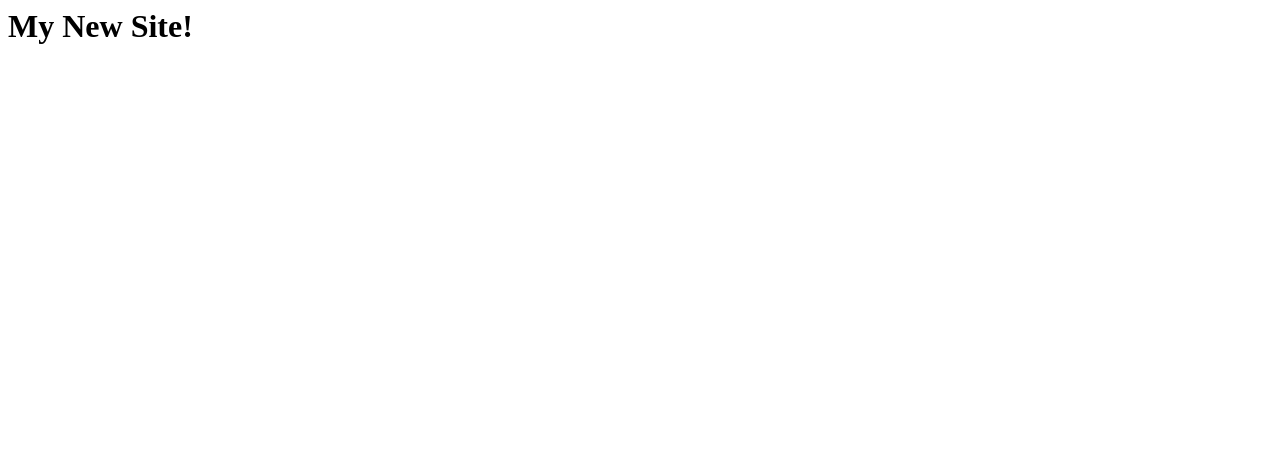
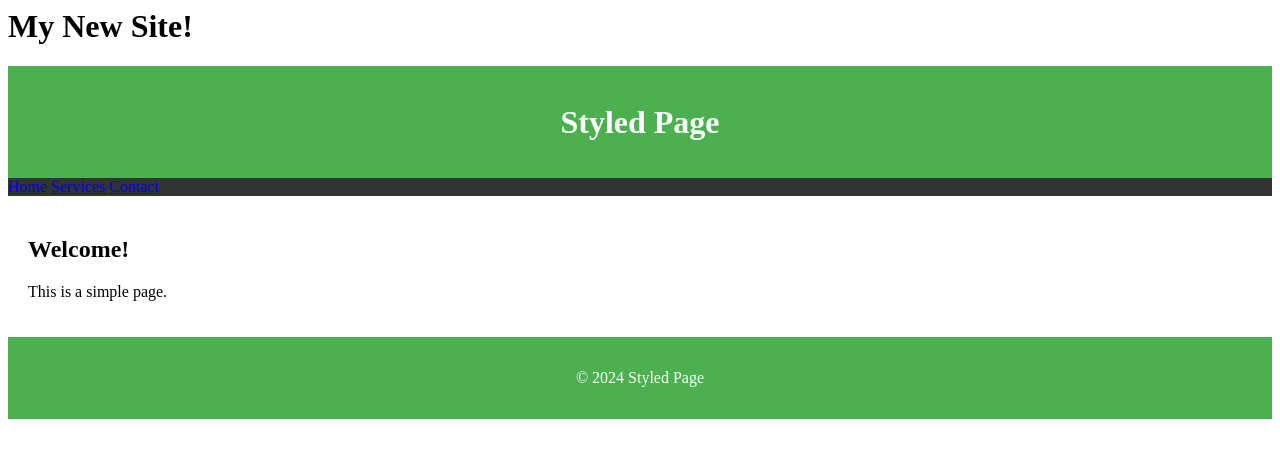
Before and after one commit to jmccann7/hello-world, a plain HTML site: page index.html in a window 1280 px wide. Drawn offline with Linux system fonts and the light colour scheme.

Commit message:
Update index.html

```diff
--- a/index.html
+++ b/index.html
@@ -1 +1,45 @@
 <h1>My New Site!</h1>
+<!DOCTYPE html>
+<html lang="en">
+<head>
+	<style>
+		header {
+			background-color: #4caf50;
+			color: white;
+			text-align: center;
+			padding: 1em;
+		}
+		nav {
+			background-color: #333;
+			overflow: hidden;
+		}
+		main {
+			padding: 20px;
+		}
+		footer {
+			background-color: #4caf50;
+			color: white;
+			text-align: center;
+			padding: 1em;
+		}
+	</style>
+</head>
+<body>
+	<header>
+		<h1>Styled Page</h1>
+	</header>
+	<nav>
+		<a href="#">Home</a>
+		<a href="#">Services</a>
+		<a href="#">Contact</a>
+	</nav>
+	<main>
+		<h2>Welcome!</h2>
+		<p>This is a simple page.</p>
+	</main>
+	<footer>
+		<p>&copy; 2024 Styled Page</p>
+	</footer>
+</body>
+
+</html>
```
